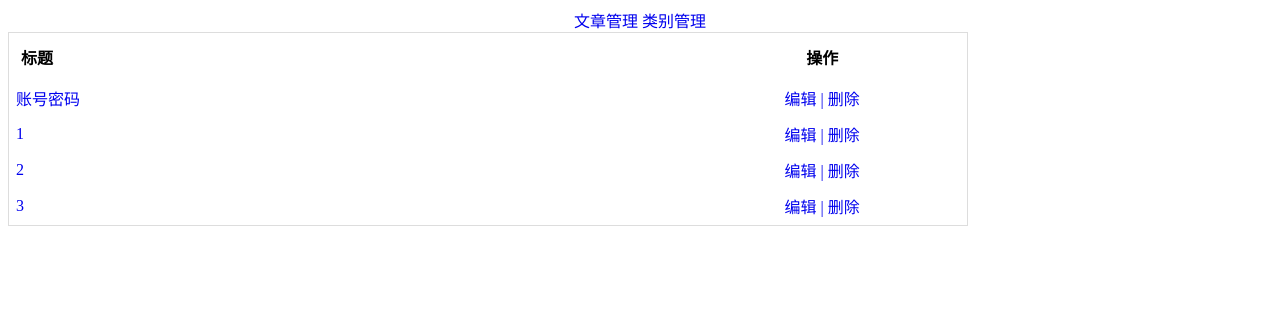
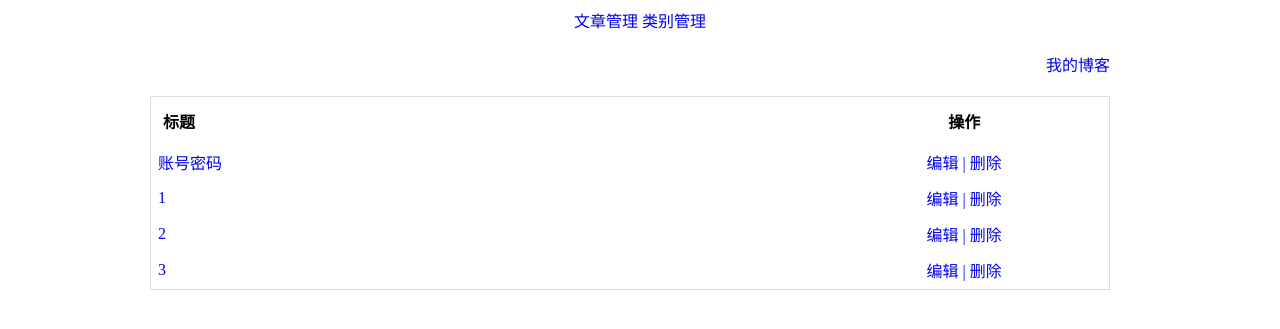
Before and after one commit to ldllidonglin/myblog, a Django app: page /blog/articlemanage in a window 1280 px wide. Shown: the top 329 px of the page. Run offline with Django 3.2, Linux system fonts and the light colour scheme; data comes from the database, SQL or seed files in the repository; both versions use the stored data as it was after the commit; parts of the project's set-up code (start-up, migrations or seed data) failed here and were passed over.

Commit message:
2014 10 20 16:25

```diff
--- a/blog/templates/articlemanage.html
+++ b/blog/templates/articlemanage.html
@@ -8,7 +8,7 @@
       {%for article in articles %}
           <tr class="blogtitle">
             <td class="mblogtdt"><a href="/blog/{{article.id}}">{{article.title}}</a></td>
-            <td class="mblogtdo"><a href="/blog/edit/{{article.id}}">编辑 |  </a><a href="/blog/delete/{{article.id}}">删除</a></td>
+            <td class="mblogtdo"><a href="/blog/edit/{{article.id}}">编辑 |  </a><a href="/blog/articlemanage/delete/{{article.id}}">删除</a></td>
          </tr>
         {% endfor %}
     </table>
--- a/blog/templates/blogmanage.html
+++ b/blog/templates/blogmanage.html
@@ -5,13 +5,20 @@
      <script src="js/addcategory.js" type="text/javascript"></script>
    </head>
    <body>
+     <div id="bodyrigion">
         <div id="tablehead">
+          <div id="manbtndiv">
             <a href="/blog/articlemanage">文章管理</a>
             <a href="/blog/categorymanage">类别管理</a>
+          </div>
+          <div id="reblog">
+            <a href="/blog">我的博客</a>
+          </div>
         </div>
         <div id="managecontentdiv">
           {%block managecontent %}
           {%endblock%}
         </div>
+     </div>
    </body>
 </html>
--- a/blog/urls.py
+++ b/blog/urls.py
@@ -13,4 +13,6 @@ urlpatterns=patterns('',url(r'^$',archive),
                         url(r'categorymanage$',categorymanage),
                         url(r'categorymanage/delete/([\u4e00-\u9fa5\w+]+)$',deletecategory),
                         url(r'articlemanage$',articlemanage),
+                        url(r'articlemanage/delete/(\d+)$',deletearticle),
+
 )
--- a/blog/views.py
+++ b/blog/views.py
@@ -73,3 +73,15 @@ def deletecategory(request,index):
     t=loader.get_template("categorymanage.html")
     c=Context({'categorys':categorys})
     return HttpResponse(t.render(c))
+
+def deletearticle(request,index):
+    article=BlogTable1.objects.get(id=index)
+    article.delete()
+    category=article.category
+    dcategory=BlogCategory.objects.get(name=category.name)
+    dcategory.num=dcategory.num-1
+    dcategory.save()
+    articles=BlogTable1.objects.all()
+    t=loader.get_template("articlemanage.html")
+    c=Context({'articles':articles})
+    return HttpResponse(t.render(c))
--- a/static/css/manageblog.css
+++ b/static/css/manageblog.css
@@ -1,11 +1,22 @@
 body{
    text-align:center;
+}
+#bodyrigion{
+   width:980px;
+   margin:auto;
 }
 a{
    text-decoration:none;
 }
+#tablehead{
+   text-align:center;
+}
 #managecontentdiv{
    width:960px;
+}
+#reblog{
+   margin:20px;
+   float:right;
 }
 #artmanagetb{
    width:100%;
```
Also changed, not shown: db.sqlite3, 2 other files. Lines whose indentation alone changed are shown as unchanged.
